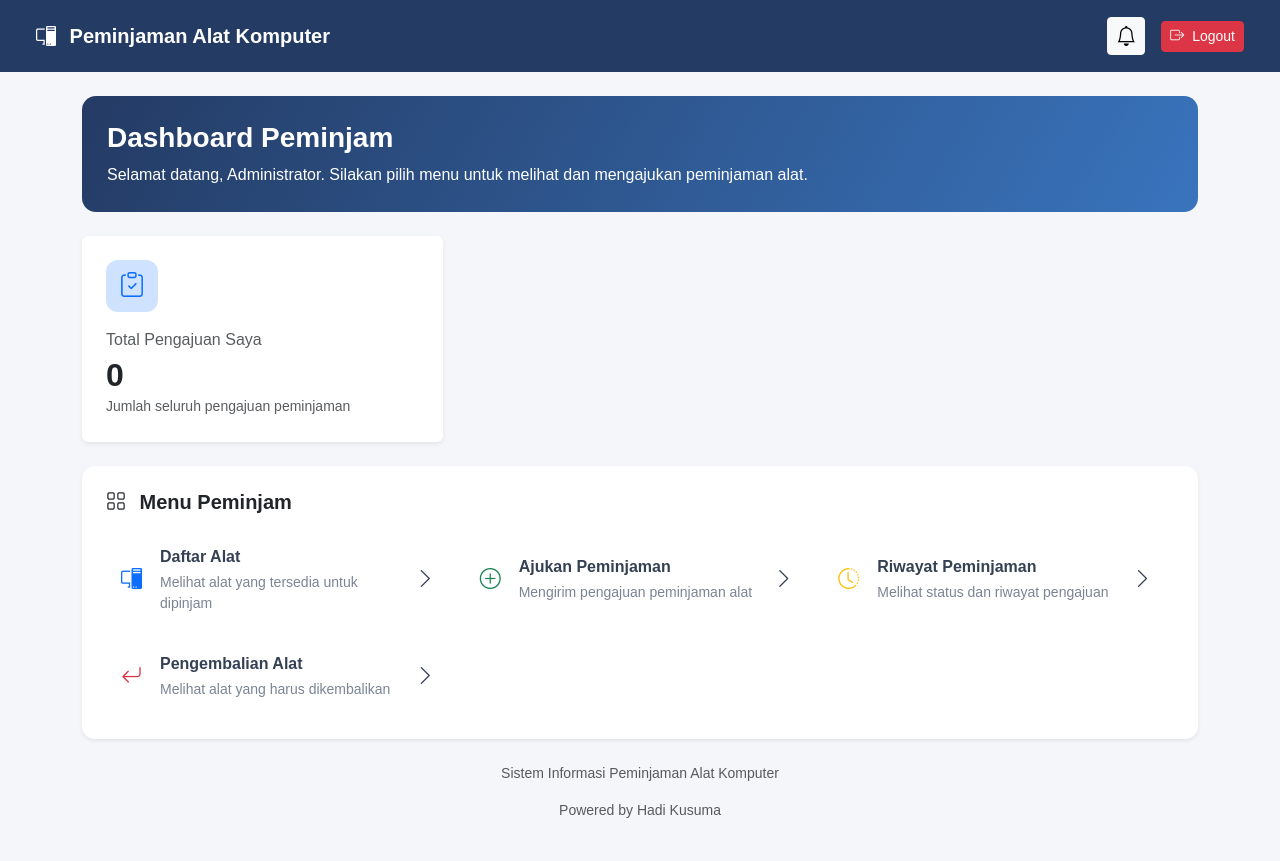
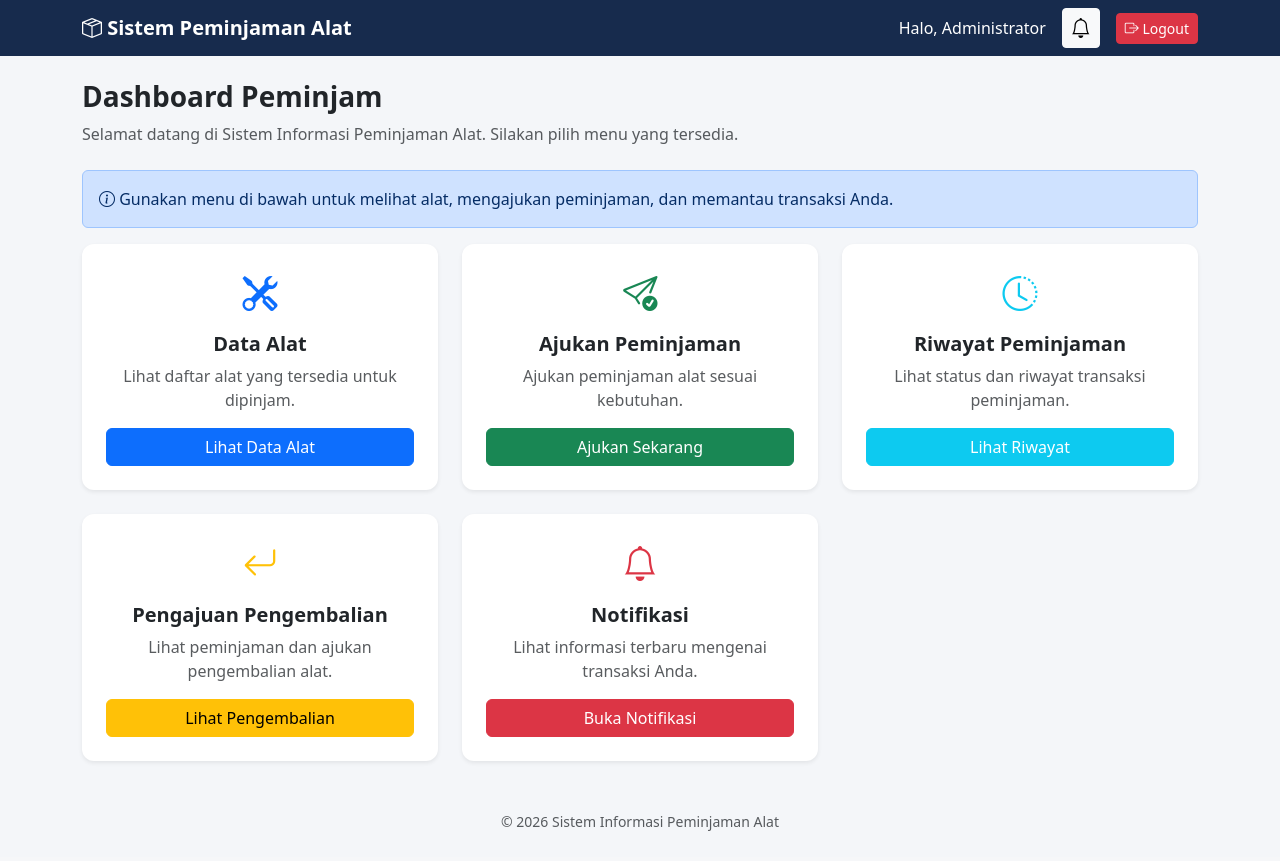
Before and after one commit to Hadigood01/project_ukk, a Laravel app: page /peminjam/dashboard in a window 1280 px wide. After the commit the page ends 831 px from the top, so only its background shows below. Run offline with Laravel 12, Linux system fonts and the light colour scheme; a user stored in the database is signed in; data comes from the database, SQL or seed files in the repository; data that the repository does not hold is empty.

Commit message:
Memperbaiki sistem peminjaman alat

```diff
--- a/resources/views/peminjaman/dashboard.blade.php
+++ b/resources/views/peminjaman/dashboard.blade.php
@@ -15,90 +15,62 @@
 
     <style>
         body {
-            background: #f4f6fa;
-            font-family: Arial, sans-serif;
+            background-color: #f4f6f9;
         }
 
-        .navbar {
-            background: #243b64;
+        .navbar-custom {
+            background-color: #172b4d;
         }
 
-        .welcome {
-            background: linear-gradient(120deg, #243b64, #3974bd);
-            color: white;
-            border-radius: 14px;
-            padding: 25px;
-        }
-
-        .stat-icon {
-            width: 52px;
-            height: 52px;
-            border-radius: 12px;
-            display: flex;
-            align-items: center;
-            justify-content: center;
-            font-size: 25px;
+        .navbar-brand {
+            font-weight: bold;
+            color: white !important;
         }
 
         .menu-card {
             border: none;
-            border-radius: 13px;
-        }
-
-        .menu-link {
-            display: flex;
-            align-items: center;
-            gap: 12px;
-            padding: 15px;
-            color: #344054;
-            text-decoration: none;
-            border-radius: 9px;
-            transition: .2s;
+            border-radius: 12px;
+            transition: 0.2s;
             height: 100%;
         }
 
-        .menu-link:hover {
-            background: #edf3fc;
-            color: #2463a8;
+        .menu-card:hover {
+            transform: translateY(-4px);
+            box-shadow: 0 5px 18px rgba(0, 0, 0, 0.12);
         }
 
-        .menu-link i {
-            font-size: 21px;
-            width: 27px;
-            flex-shrink: 0;
-        }
-
-        .menu-link small {
-            display: block;
-            color: #7b8494;
-            margin-top: 3px;
+        .menu-icon {
+            font-size: 35px;
+            margin-bottom: 12px;
         }
 
         .notification-btn {
-            width: 38px;
-            height: 38px;
-            display: flex;
-            align-items: center;
-            justify-content: center;
+            position: relative;
         }
     </style>
 </head>
 
 <body>
 
-<nav class="navbar navbar-dark px-3 px-md-4 py-3">
-    <div class="container-fluid">
+    <!-- NAVBAR -->
+    <nav class="navbar navbar-expand-lg navbar-dark navbar-custom">
+        <div class="container">
 
-        <span class="navbar-brand fw-semibold">
-            <i class="bi bi-pc-display me-2"></i>
-            Peminjaman Alat Komputer
-        </span>
+            <a class="navbar-brand" href="{{ route('peminjaman.dashboard') }}">
+                <i class="bi bi-box-seam"></i>
+                Sistem Peminjaman Alat
+            </a>
 
             <div class="d-flex align-items-center gap-3">
 
-            <!-- NOTIFIKASI -->
+                <span class="text-white">
+                    Halo, {{ auth()->user()->nama_user }}
+                </span>
+
+                <!-- TOMBOL NOTIFIKASI -->
                 <a href="{{ route('notifikasi.index') }}"
-               class="btn btn-light btn-sm position-relative notification-btn">
+                   class="btn btn-light btn-sm notification-btn"
+                   title="Notifikasi">
 
                     <i class="bi bi-bell fs-5"></i>
 
@@ -121,7 +93,7 @@
                     @csrf
 
                     <button type="submit" class="btn btn-danger btn-sm">
-                    <i class="bi bi-box-arrow-right me-1"></i>
+                        <i class="bi bi-box-arrow-right"></i>
                         Logout
                     </button>
                 </form>
@@ -130,161 +102,164 @@
         </div>
     </nav>
 
+    <!-- KONTEN -->
     <div class="container py-4">
 
-    <!-- SAMBUTAN -->
-    <div class="welcome mb-4">
-
+        <!-- JUDUL -->
+        <div class="mb-4">
             <h3 class="fw-bold">Dashboard Peminjam</h3>
 
-        <p class="mb-0">
-            Selamat datang, {{ auth()->user()->nama_user }}.
-            Silakan pilih menu untuk melihat dan mengajukan peminjaman alat.
+            <p class="text-muted">
+                Selamat datang di Sistem Informasi Peminjaman Alat.
+                Silakan pilih menu yang tersedia.
+            </p>
+        </div>
+
+        <!-- INFORMASI -->
+        <div class="alert alert-primary">
+            <i class="bi bi-info-circle"></i>
+            Gunakan menu di bawah untuk melihat alat, mengajukan
+            peminjaman, dan memantau transaksi Anda.
+        </div>
+
+        <!-- MENU -->
+        <div class="row g-4">
+
+            <!-- DATA ALAT -->
+            <div class="col-md-4">
+                <div class="card menu-card shadow-sm">
+                    <div class="card-body text-center p-4">
+
+                        <div class="menu-icon text-primary">
+                            <i class="bi bi-tools"></i>
+                        </div>
+
+                        <h5 class="fw-bold">Data Alat</h5>
+
+                        <p class="text-muted">
+                            Lihat daftar alat yang tersedia untuk dipinjam.
                         </p>
 
+                        <a href="{{ route('peminjaman.alat.index') }}"
+                           class="btn btn-primary w-100">
+                            Lihat Data Alat
+                        </a>
+
+                    </div>
+                </div>
             </div>
 
-    <!-- RINGKASAN -->
-    <div class="row g-3">
+            <!-- AJUKAN PEMINJAMAN -->
+            <div class="col-md-4">
+                <div class="card menu-card shadow-sm">
+                    <div class="card-body text-center p-4">
 
-        <div class="col-12 col-md-5 col-lg-4">
-
-            <div class="card border-0 shadow-sm h-100">
-                <div class="card-body p-4">
-
-                    <div class="stat-icon bg-primary-subtle text-primary mb-3">
-                        <i class="bi bi-clipboard-check"></i>
+                        <div class="menu-icon text-success">
+                            <i class="bi bi-send-check"></i>
                         </div>
 
-                    <p class="text-muted mb-1">
-                        Total Pengajuan Saya
+                        <h5 class="fw-bold">Ajukan Peminjaman</h5>
+
+                        <p class="text-muted">
+                            Ajukan peminjaman alat sesuai kebutuhan.
                         </p>
 
-                    <h2 class="fw-bold mb-0">
-                        {{ $jumlah }}
-                    </h2>
+                        <a href="{{ route('peminjaman.create') }}"
+                           class="btn btn-success w-100">
+                            Ajukan Sekarang
+                        </a>
 
-                    <small class="text-muted">
-                        Jumlah seluruh pengajuan peminjaman
-                    </small>
+                    </div>
+                </div>
+            </div>
 
+            <!-- RIWAYAT PEMINJAMAN -->
+            <div class="col-md-4">
+                <div class="card menu-card shadow-sm">
+                    <div class="card-body text-center p-4">
+
+                        <div class="menu-icon text-info">
+                            <i class="bi bi-clock-history"></i>
+                        </div>
+
+                        <h5 class="fw-bold">Riwayat Peminjaman</h5>
+
+                        <p class="text-muted">
+                            Lihat status dan riwayat transaksi peminjaman.
+                        </p>
+
+                        <a href="{{ route('peminjaman.riwayat') }}"
+                           class="btn btn-info text-white w-100">
+                            Lihat Riwayat
+                        </a>
+
+                    </div>
+                </div>
+            </div>
+
+            <!-- PENGAJUAN PENGEMBALIAN -->
+            <div class="col-md-4">
+                <div class="card menu-card shadow-sm">
+                    <div class="card-body text-center p-4">
+
+                        <div class="menu-icon text-warning">
+                            <i class="bi bi-arrow-return-left"></i>
+                        </div>
+
+                        <h5 class="fw-bold">Pengajuan Pengembalian</h5>
+
+                        <p class="text-muted">
+                            Lihat peminjaman dan ajukan pengembalian alat.
+                        </p>
+
+                        <a href="{{ route('peminjaman.pengembalian.index') }}"
+                           class="btn btn-warning w-100">
+                            Lihat Pengembalian
+                        </a>
+
+                    </div>
+                </div>
+            </div>
+
+            <!-- NOTIFIKASI -->
+            <div class="col-md-4">
+                <div class="card menu-card shadow-sm">
+                    <div class="card-body text-center p-4">
+
+                        <div class="menu-icon text-danger">
+                            <i class="bi bi-bell"></i>
+                        </div>
+
+                        <h5 class="fw-bold">Notifikasi</h5>
+
+                        <p class="text-muted">
+                            Lihat informasi terbaru mengenai transaksi Anda.
+                        </p>
+
+                        <a href="{{ route('notifikasi.index') }}"
+                           class="btn btn-danger w-100">
+                            Buka Notifikasi
+                            @if($jumlahNotifikasi > 0)
+                                ({{ $jumlahNotifikasi }})
+                            @endif
+                        </a>
+
+                    </div>
                 </div>
             </div>
 
         </div>
 
+        <!-- FOOTER -->
+        <div class="text-center text-muted mt-5">
+            <small>
+                &copy; {{ date('Y') }} Sistem Informasi Peminjaman Alat
+            </small>
         </div>
-
-    <!-- MENU PEMINJAM -->
-    <div class="card menu-card shadow-sm mt-4">
-
-        <div class="card-body p-3 p-md-4">
-
-            <h5 class="fw-bold mb-3">
-                <i class="bi bi-grid me-2"></i>
-                Menu Peminjam
-            </h5>
-
-            <div class="row g-2">
-
-                <!-- DAFTAR ALAT -->
-                <div class="col-md-6 col-lg-4">
-
-                    <a href="{{ route('peminjaman.alat.index') }}"
-                       class="menu-link">
-
-                        <i class="bi bi-pc-display text-primary"></i>
-
-                        <span>
-                            <strong>Daftar Alat</strong>
-                            <small>
-                                Melihat alat yang tersedia untuk dipinjam
-                            </small>
-                        </span>
-
-                        <i class="bi bi-chevron-right ms-auto"></i>
-
-                    </a>
 
     </div>
 
-                <!-- AJUKAN PEMINJAMAN -->
-                <div class="col-md-6 col-lg-4">
-
-                    <a href="{{ route('peminjaman.create') }}"
-                       class="menu-link">
-
-                        <i class="bi bi-plus-circle text-success"></i>
-
-                        <span>
-                            <strong>Ajukan Peminjaman</strong>
-                            <small>
-                                Mengirim pengajuan peminjaman alat
-                            </small>
-                        </span>
-
-                        <i class="bi bi-chevron-right ms-auto"></i>
-
-                    </a>
-
-                </div>
-
-                <!-- RIWAYAT PEMINJAMAN -->
-                <div class="col-md-6 col-lg-4">
-
-                    <a href="{{ route('peminjaman.riwayat') }}"
-                       class="menu-link">
-
-                        <i class="bi bi-clock-history text-warning"></i>
-
-                        <span>
-                            <strong>Riwayat Peminjaman</strong>
-                            <small>
-                                Melihat status dan riwayat pengajuan
-                            </small>
-                        </span>
-
-                        <i class="bi bi-chevron-right ms-auto"></i>
-
-                    </a>
-
-                </div>
-
-                <!-- PENGEMBALIAN -->
-                <div class="col-md-6 col-lg-4">
-
-                    <a href="{{ route('peminjaman.pengembalian.index') }}"
-                       class="menu-link">
-
-                        <i class="bi bi-arrow-return-left text-danger"></i>
-
-                        <span>
-                            <strong>Pengembalian Alat</strong>
-                            <small>
-                                Melihat alat yang harus dikembalikan
-                            </small>
-                        </span>
-
-                        <i class="bi bi-chevron-right ms-auto"></i>
-
-                    </a>
-
-                </div>
-
-            </div>
-        </div>
-    </div>
-
-    <!-- FOOTER -->
-    <p class="text-center text-muted small mt-4">
-        Sistem Informasi Peminjaman Alat Komputer
-    </p>
-
-    <p class="text-center text-muted small">
-        Powered by Hadi Kusuma
-    </p>
-
-</div>
+    <script src="https://cdn.jsdelivr.net/npm/bootstrap@5.3.3/dist/js/bootstrap.bundle.min.js"></script>
 
 </body>
 </html>
--- a/resources/views/peminjaman/riwayat.blade.php
+++ b/resources/views/peminjaman/riwayat.blade.php
@@ -159,7 +159,7 @@
             Kembali ke Dashboard
         </a>
 
-        <a href="{{ route('peminjaman.ajukan') }}" class="btn btn-primary">
+        <a href="{{ route('peminjaman.create') }}" class="btn btn-primary">
             Ajukan Peminjaman
         </a>
     </div>
--- a/routes/web.php
+++ b/routes/web.php
@@ -55,12 +55,15 @@ Route::middleware('auth')
     ->name('notifikasi.')
     ->group(function () {
 
+        // Menampilkan notifikasi
         Route::get('/', [NotifikasiController::class, 'index'])
             ->name('index');
 
+        // Menandai semua notifikasi sudah dibaca
         Route::post('/baca-semua', [NotifikasiController::class, 'bacaSemua'])
             ->name('bacaSemua');
 
+        // Menandai satu notifikasi sudah dibaca
         Route::post('/{id}/baca', [NotifikasiController::class, 'baca'])
             ->name('baca');
     });
@@ -75,7 +78,7 @@ Route::middleware(['auth', 'role:admin'])
     ->name('admin.')
     ->group(function () {
 
-        // Dashboard
+        // Dashboard admin
         Route::get('/dashboard', [DashboardController::class, 'admin'])
             ->name('dashboard');
 
@@ -85,10 +88,13 @@ Route::middleware(['auth', 'role:admin'])
         // Manajemen kategori
         Route::resource('kategori', KategoriController::class);
 
-        // Manajemen alat
+        // Manajemen alat khusus admin
         Route::resource('alat', AlatController::class);
 
-        // Manajemen peminjaman
+        // ========================================
+        // MANAJEMEN PEMINJAMAN
+        // ========================================
+
         Route::get('/peminjaman', [PeminjamanController::class, 'index'])
             ->name('peminjaman.index');
 
@@ -101,14 +107,20 @@ Route::middleware(['auth', 'role:admin'])
         Route::delete('/peminjaman/{id}', [PeminjamanController::class, 'destroy'])
             ->name('peminjaman.destroy');
 
-        // Riwayat pengembalian
+        // ========================================
+        // RIWAYAT PENGEMBALIAN
+        // ========================================
+
         Route::get('/pengembalian', [PengembalianController::class, 'index'])
             ->name('pengembalian.index');
 
         Route::get('/pengembalian/{id}', [PengembalianController::class, 'show'])
             ->name('pengembalian.show');
 
-        // Log aktivitas
+        // ========================================
+        // LOG AKTIVITAS
+        // ========================================
+
         Route::get('/log', [LogAktivitasController::class, 'index'])
             ->name('log.index');
     });
@@ -123,9 +135,13 @@ Route::middleware(['auth', 'role:petugas'])
     ->name('petugas.')
     ->group(function () {
 
-        // Dashboard
+        // Dashboard petugas
         Route::get('/dashboard', [DashboardController::class, 'petugas'])
             ->name('dashboard');
+
+        // ========================================
+        // PEMINJAMAN
+        // ========================================
 
         // Daftar pengajuan peminjaman
         Route::get('/peminjaman', [PeminjamanController::class, 'persetujuan'])
@@ -139,6 +155,10 @@ Route::middleware(['auth', 'role:petugas'])
         Route::post('/peminjaman/{id}/tolak', [PeminjamanController::class, 'tolak'])
             ->name('peminjaman.tolak');
 
+        // ========================================
+        // PENGEMBALIAN
+        // ========================================
+
         // Daftar alat yang harus dikembalikan
         Route::get('/pengembalian', [PengembalianController::class, 'monitor'])
             ->name('pengembalian.index');
@@ -146,6 +166,10 @@ Route::middleware(['auth', 'role:petugas'])
         // Memproses pengembalian
         Route::post('/pengembalian/{id}', [PengembalianController::class, 'store'])
             ->name('pengembalian.store');
+
+        // ========================================
+        // LAPORAN
+        // ========================================
 
         // Laporan peminjaman
         Route::get('/laporan', [LaporanController::class, 'index'])
@@ -155,7 +179,6 @@ Route::middleware(['auth', 'role:petugas'])
         Route::get('/laporan/pengembalian', [LaporanController::class, 'pengembalian'])
             ->name('laporan.pengembalian');
     });
-
 
 
 // ========================================
@@ -171,9 +194,18 @@ Route::middleware(['auth', 'role:peminjaman'])
         Route::get('/dashboard', [DashboardController::class, 'peminjaman'])
             ->name('dashboard');
 
-        // Daftar alat
-        Route::get('/alat', [AlatController::class, 'index'])
+        // ========================================
+        // DATA ALAT
+        // ========================================
+
+        // Daftar alat khusus peminjam
+        // Tidak menggunakan index() karena index() adalah halaman admin
+        Route::get('/alat', [AlatController::class, 'daftar'])
             ->name('alat.index');
+
+        // ========================================
+        // PEMINJAMAN
+        // ========================================
 
         // Form pengajuan peminjaman
         Route::get('/peminjaman', [PeminjamanController::class, 'create'])
@@ -186,6 +218,10 @@ Route::middleware(['auth', 'role:peminjaman'])
         // Riwayat peminjaman
         Route::get('/riwayat', [PeminjamanController::class, 'riwayat'])
             ->name('riwayat');
+
+        // ========================================
+        // PENGEMBALIAN
+        // ========================================
 
         // Daftar pengembalian milik peminjam
         Route::get('/pengembalian', [PengembalianController::class, 'pengembalianSaya'])
```
Also changed, not shown: app/Http/Controllers/AlatController.php (+44 -8 lines), resources/views/peminjaman/alat/index.blade.php (+130 -19 lines). Lines whose indentation alone changed are shown as unchanged.
